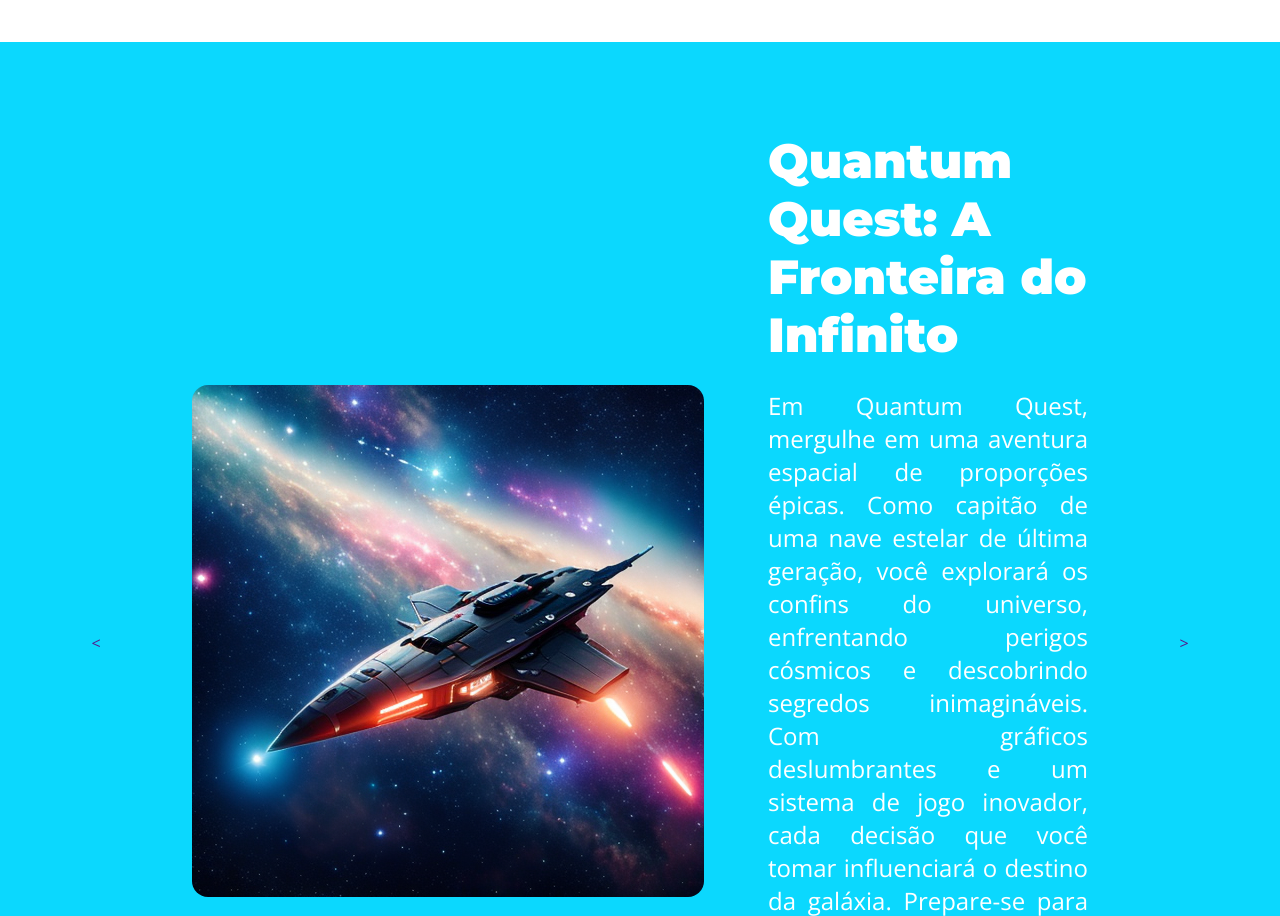
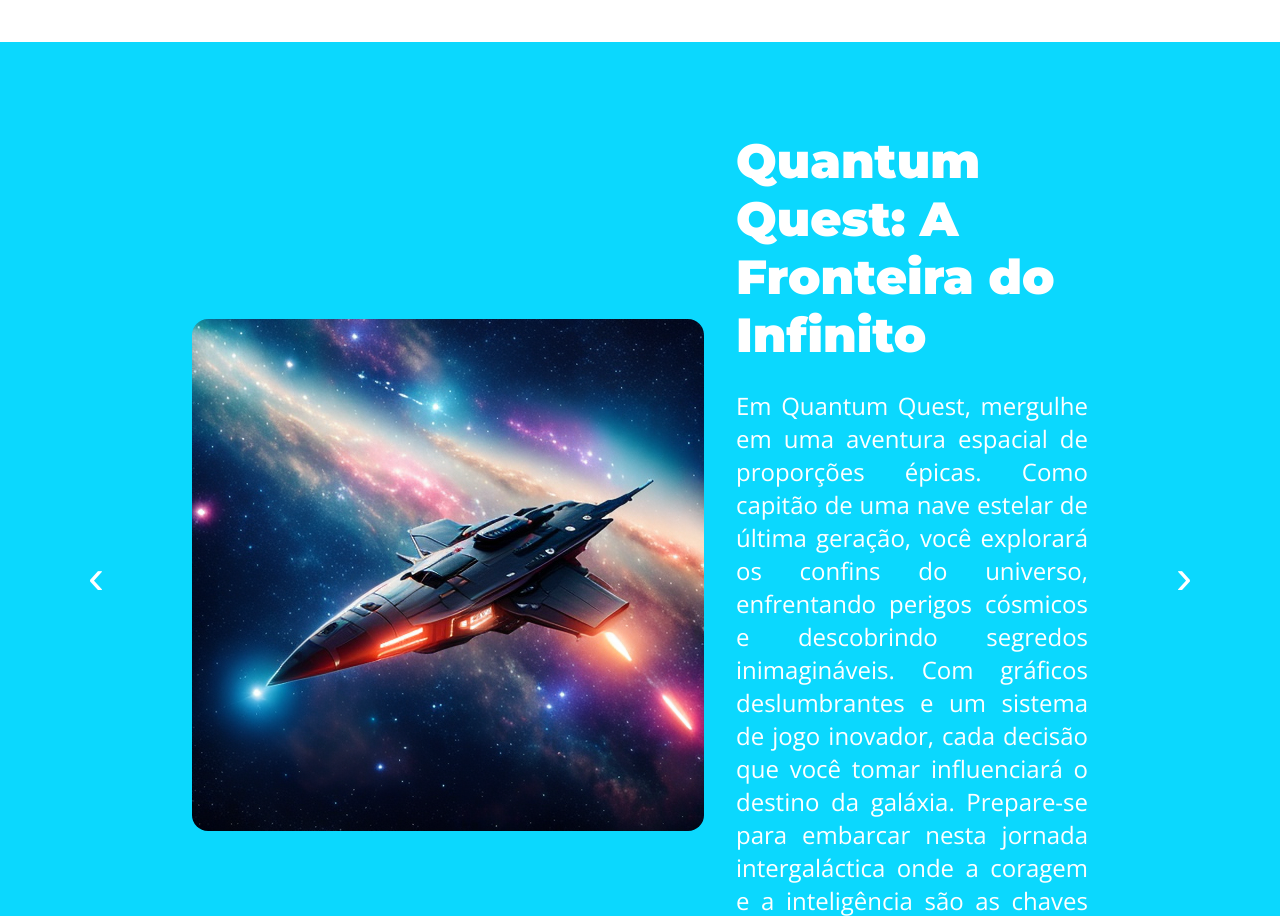
Before and after one commit to 0110101001110000/Playtech-project, a plain HTML site: page index.html in a window 1280 px wide. Shown: the part 1140-2056 px from the top of the page. Drawn offline with nearby package versions, Linux system fonts and the light colour scheme.

Commit message:
Create slider

```diff
--- a/index.html
+++ b/index.html
@@ -23,9 +23,6 @@
     <!-- Styles -->
     <link rel="stylesheet" href="styles/layout.css">
     <link rel="stylesheet" href="styles/style.css">
-
-    <!-- Scripts -->
-    <script src="scripts/index.js"></script>
 
     <!-- Page Title -->
     <title>Home | PlayTech</title>
@@ -109,11 +106,12 @@
         <div class="sbs container">
           <div class="spacer"></div>
           <div>
-            <a href=""><p><</p></a>
+            <button class="slide-arrow" id="slide-arrow-prev">&#8249;</button>
           </div>
           <div class="spacer"></div>
-          <div class="sbs cards-container">
-            <div class="sbs card">
+          <div class="slider-wrapper">
+            <ul class="sbs slides-container" id="slides-container">
+              <li class="sbs slide">
                 <div><img src="assets/images/space-ship.png" alt="Quantum-quest-game-image"></div>
                 <div class="text-container">
                   <h2>Quantum Quest: A Fronteira do Infinito</h2>
@@ -123,8 +121,8 @@
                     Saiba Mais!
                   </button>
                 </div>
-            </div>
-            <!-- <div class="sbs card">
+              </li>
+              <li class="sbs slide">
                 <div><img src="assets/images/magician.png" alt="Reinos-da-magia-game-image"></div>
                 <div class="text-container">
                   <h2>Reinos da Magia: A Ascensão do Feiticeiro</h2>
@@ -134,8 +132,8 @@
                     Saiba Mais!
                   </button>
                 </div>
-            </div>
-            <div class="sbs card">
+              </li>
+              <li class="sbs slide">
                 <div><img src="assets/images/robots.png" alt="Guerra-das-maquinas-game-image"></div>
                 <div class="text-container">
                   <h2>Guerra das Máquinas: Revolução Cibernética</h2>
@@ -145,11 +143,12 @@
                     Saiba Mais!
                   </button>
                 </div>
-            </div> -->
+              </li>
+            </ul>
           </div>
           <div class="spacer"></div>
           <div>
-            <a href=""><p>></p></a>
+            <button class="slide-arrow" id="slide-arrow-next">&#8250;</button>
           </div>
           <div class="spacer"></div>
         </div>
@@ -172,6 +171,9 @@
     <!-- Page Footer -->
     <footer></footer>
 
+    <!-- Scripts -->
+    <script src="scripts/index.js"></script>
+
   </body>
 
 </html>
--- a/scripts/index.js
+++ b/scripts/index.js
@@ -0,0 +1,29 @@
+
+
+/* Init -------------------------------------------------------------------- */
+
+
+/* Slider Functionality ------------ */
+
+// Get elements
+const slides_container = document.querySelector("#slides-container");
+const slide = document.querySelector(".slide");
+const prev_button = document.getElementById("slide-arrow-prev");
+const next_button = document.getElementById("slide-arrow-next");
+
+// Display the next slide
+next_button.addEventListener("click", (event) => {
+  const slide_width = slide.clientWidth;
+  slides_container.scrollLeft += slide_width;
+});
+
+// Display the previous slide
+prev_button.addEventListener("click", (event) => {
+  const slide_width = slide.clientWidth;
+  slides_container.scrollLeft -= slide_width;
+});
+
+window.addEventListener("resize", (event) => {
+  const slide_width = slide.clientWidth;
+  slides_container.scrollLeft -= (slide_width * 3);
+});
--- a/styles/layout.css
+++ b/styles/layout.css
@@ -100,12 +100,41 @@ header .presentation-video-container video {
   padding: 7vw 0;
 }
 
-#portifolios .cards-container {
+#portifolios ul {
+  padding: 0;
+}
+
+#portifolios .slider-wrapper {
+  position: relative;
+  overflow: hidden;
+}
+
+#portifolios .slides-container {
   width: 70vw;
+  height: 100%;
+  margin: 0;
+  padding: 0;
+  overflow: scroll;
+}
+#portifolios .slides-container::-webkit-scrollbar {
+  width: 0;
+  height: 0;
+}
+
+#portifolios .slide {
+  width: 100%;
+  height: 100%;
+  flex: 1 0 100%;
+}
+
+#portifolios .slide-arrow {
+  width: 2rem;
+  height: 4rem;
+  padding: 0;
 }
 
 #portifolios .text-container {
-  margin-left: 5vw;
+  margin-left: 2.5vw;
 }
 
 #portifolios .text-container p {
--- a/styles/style.css
+++ b/styles/style.css
@@ -65,6 +65,26 @@ header .video-filter {
   background-color: #0BD8FE;
 }
 
+#portifolios .slides-container {
+  list-style: none;
+  scroll-behavior: smooth;
+  scrollbar-width: none;
+  -ms-overflow-style: none;
+}
+
+#portifolios .slide-arrow {
+  border: none;
+  font-size: 3rem;
+  cursor: pointer;
+  color: white;
+  background-color: transparent;
+  transition: .5s;
+}
+
+#portifolios .slide-arrow:hover {
+  color: #c6c7c8;
+}
+
 #portifolios img {
   border-radius: 1rem;
 }
```
Lines whose indentation alone changed are shown as unchanged.
